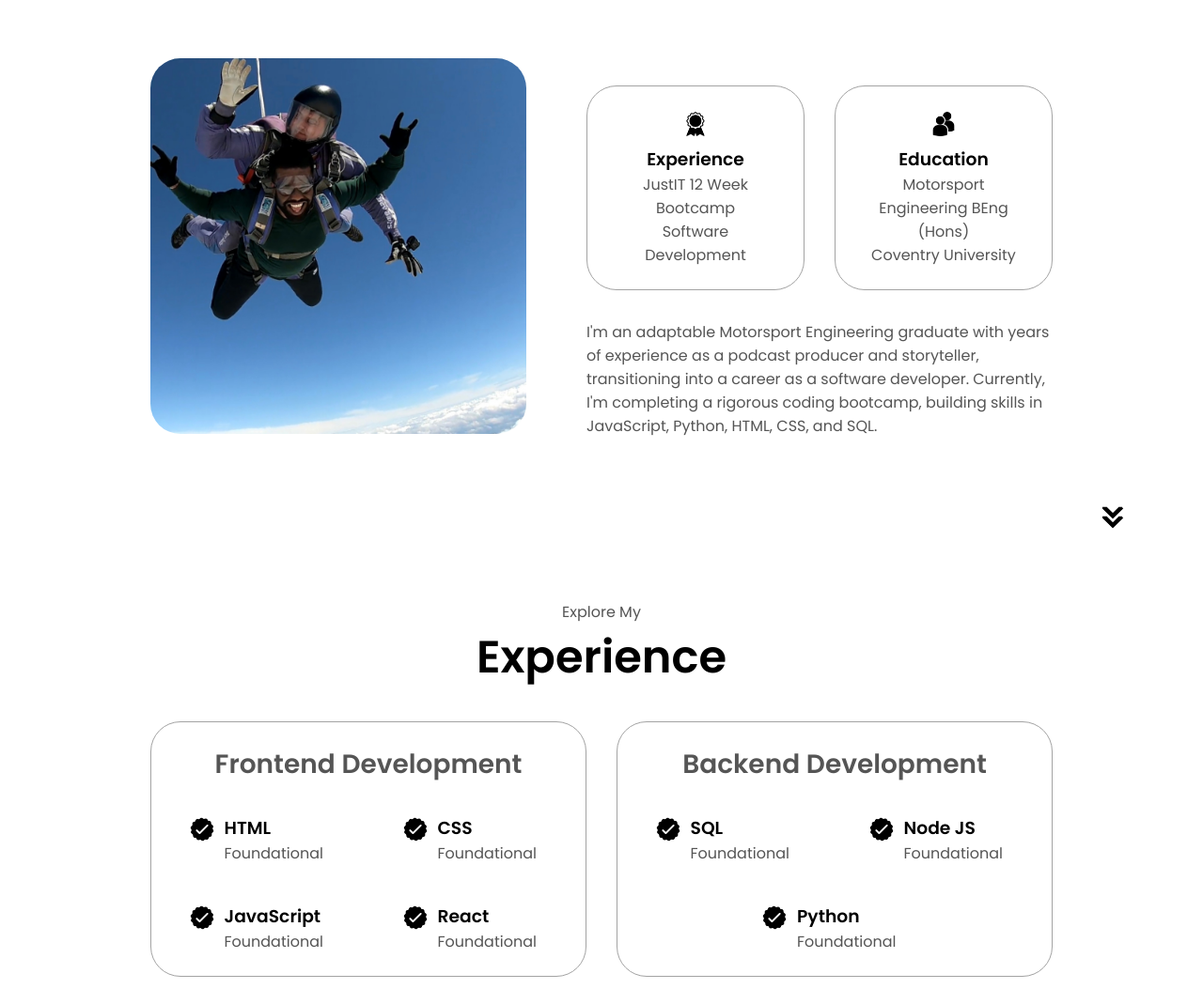
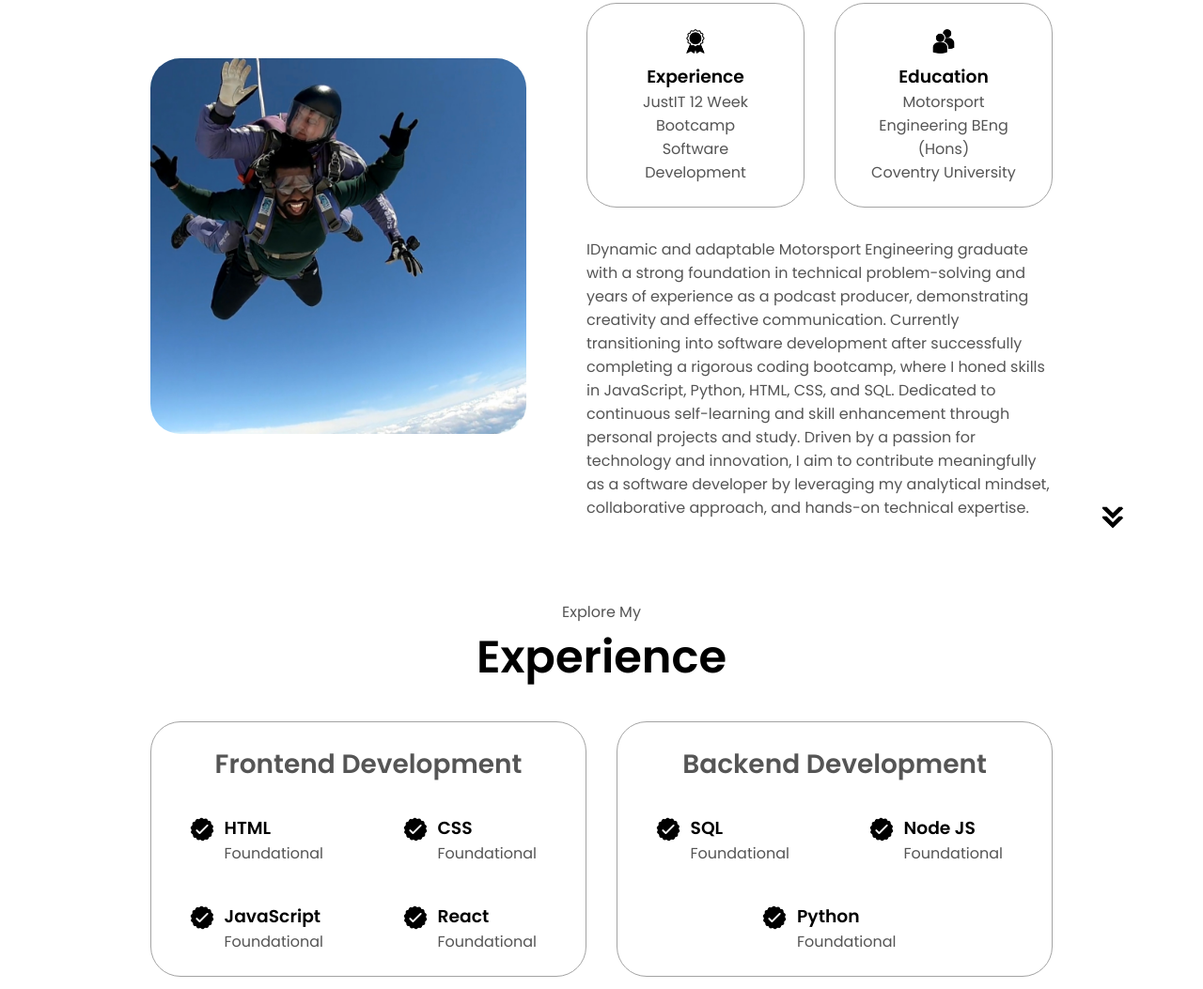
Before and after one commit to gthmbl/html-css-js-portfolio, a plain HTML site: page index.html in a window 1280 px wide. Shown: the part 1057-2110 px from the top of the page at 94% size. Drawn offline with Linux system fonts and the light colour scheme.

Commit message:
about me changes

```diff
--- a/index.html
+++ b/index.html
@@ -83,9 +83,8 @@
                     </div>
                 </div>
                 <div class="text-container">
-                    <p>I'm an adaptable Motorsport Engineering graduate with years of experience as a podcast producer
-                        and storyteller, transitioning into a career as a software developer. Currently, I'm completing
-                        a rigorous coding bootcamp, building skills in JavaScript, Python, HTML, CSS, and SQL.
+                    <p>IDynamic and adaptable Motorsport Engineering graduate with a strong foundation in technical problem-solving and years of experience as a podcast producer, demonstrating creativity and effective communication. Currently transitioning into software development after successfully completing a rigorous coding bootcamp, where I honed skills in JavaScript, Python, HTML, CSS, and SQL. Dedicated to continuous self-learning and skill enhancement through personal projects and  study. Driven by a passion for technology and innovation, I aim to contribute meaningfully as a software developer by leveraging my analytical mindset, collaborative approach, and hands-on technical expertise.
+
                     </p>
                 </div>
             </div>
--- a/style.css
+++ b/style.css
@@ -433,3 +433,7 @@ footer {
 footer p {
     text-align: center;
 }
+
+.details-container:hover {
+    transform: translateY(-10px);
+}
```
Also changed, not shown: assets/profile-pic-2.png (deleted), 1 other file.
